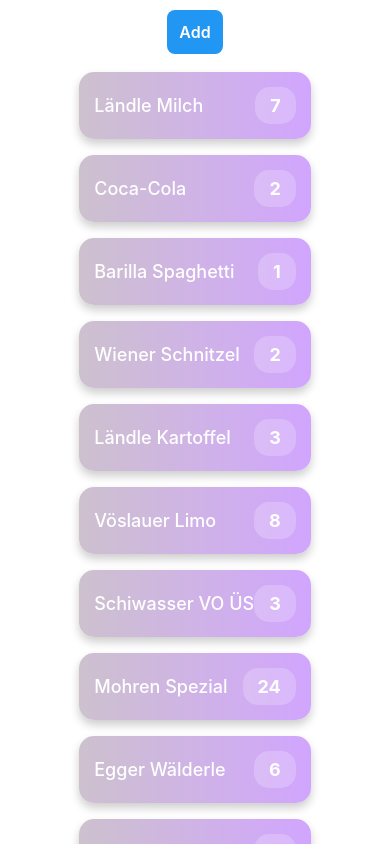
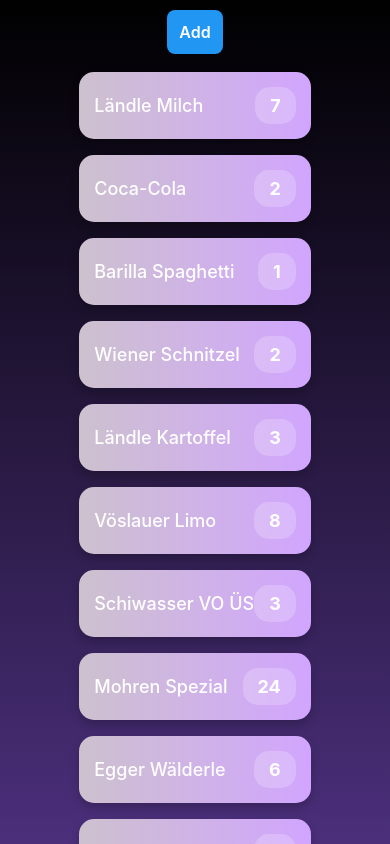
Before and after one commit to Stefan98167/einkaufsapp, a React Native app: screen / in a window 390 px wide. Built offline with nearby package versions, Linux system fonts and the light colour scheme.

Commit message:
Home Screen Hintergrunds-Gradient fertig

```diff
--- a/screens/HomeScreen.js
+++ b/screens/HomeScreen.js
@@ -2,13 +2,19 @@
 import { View, StyleSheet } from 'react-native';
 import AddButton from '../components/Add_Button';
 import List_Element from '../components/List_Element';
+import { LinearGradient } from 'expo-linear-gradient';
 
 const HomeScreen = () => {
     return (
-        <View style={styles.container}>
+        <LinearGradient
+            colors={['#000000', '#4B2F7B']}
+            style={styles.container}
+            start={{ x: 0, y: 0 }}
+            end={{ x: 0, y: 1.5 }}
+        >
             <AddButton />
             <List_Element />
-        </View>
+        </LinearGradient>
     );
 };
 
@@ -17,7 +23,7 @@
         flex: 1,
         justifyContent: 'center',
         alignItems: 'center',
-        backgroundColor: '#fff',
+        width: '100%'
     },
 });
 
```
